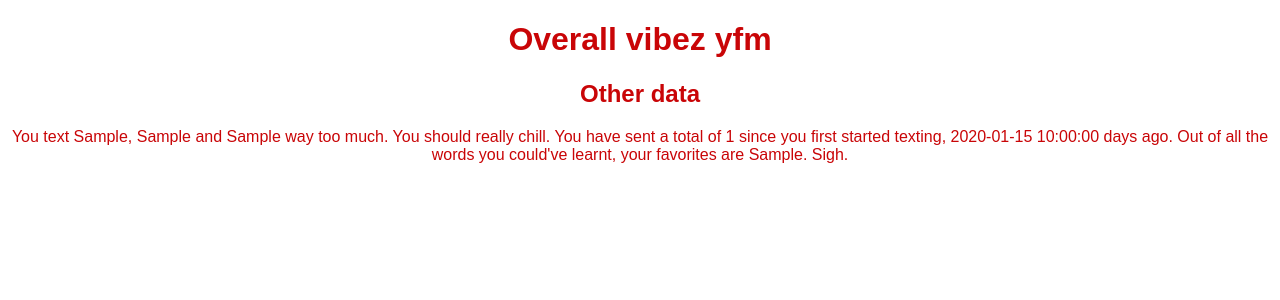
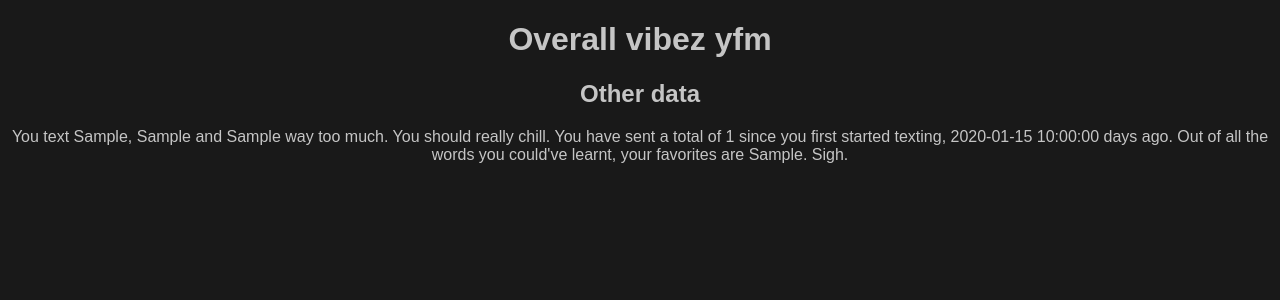
Before and after one commit to kurtislaw/chat-data-analysis-mchacks, a Python web app: template flaskr/templates/overall.html in a window 1280 px wide. Shown: the top 300 px of the page. Run offline with Jinja, Linux system fonts and the light colour scheme; the template is opened without the code that fills it: most values are stand-ins (such as "Sample title", 1, 10 or a date in 2020); some libraries are stand-ins or nearby versions.

Commit message:
changed color scheme to match others

```diff
--- a/flaskr/static/graphs.css
+++ b/flaskr/static/graphs.css
@@ -1,5 +1,6 @@
 body {
     font-family: Arial, Helvetica, sans-serif;
-    color: #c90507;
+    background-color: rgb(25, 25, 25);
+    color: rgba(255, 255, 255, .75);
     text-align: center;
 }
```
